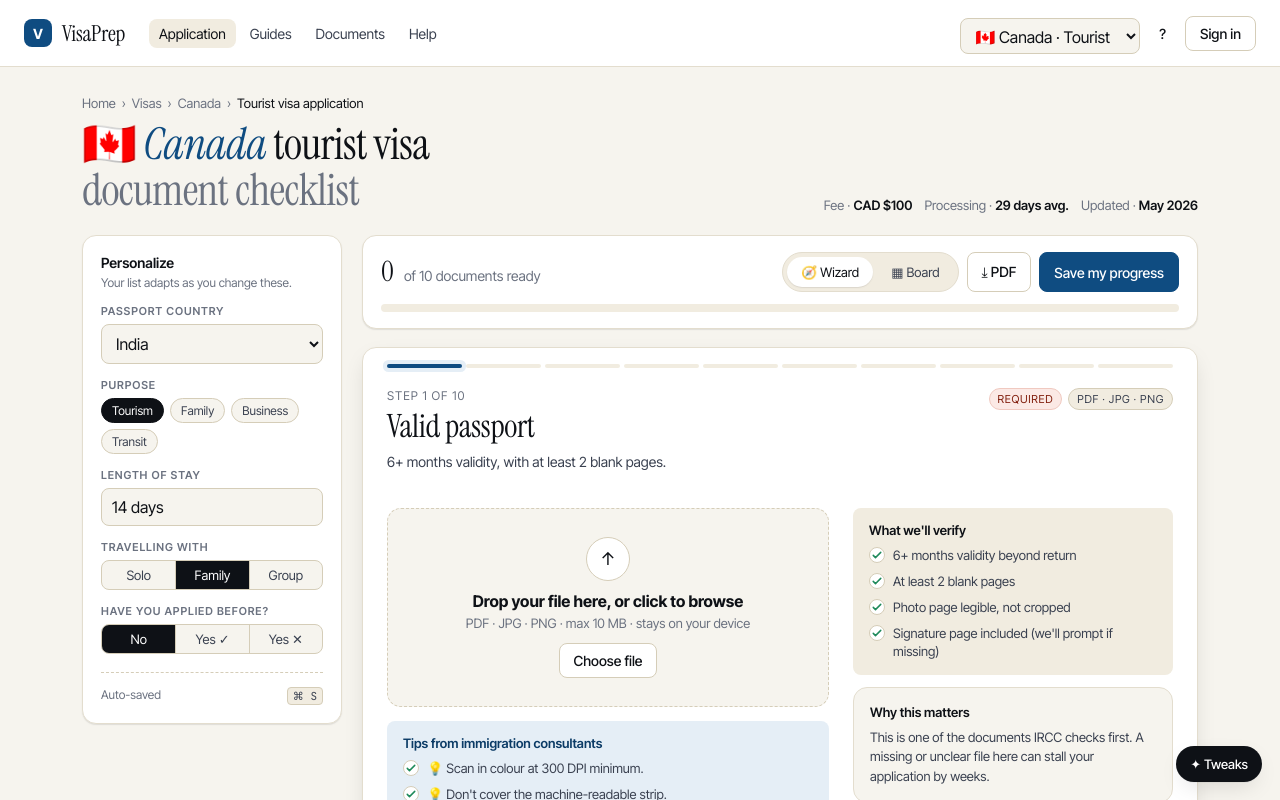
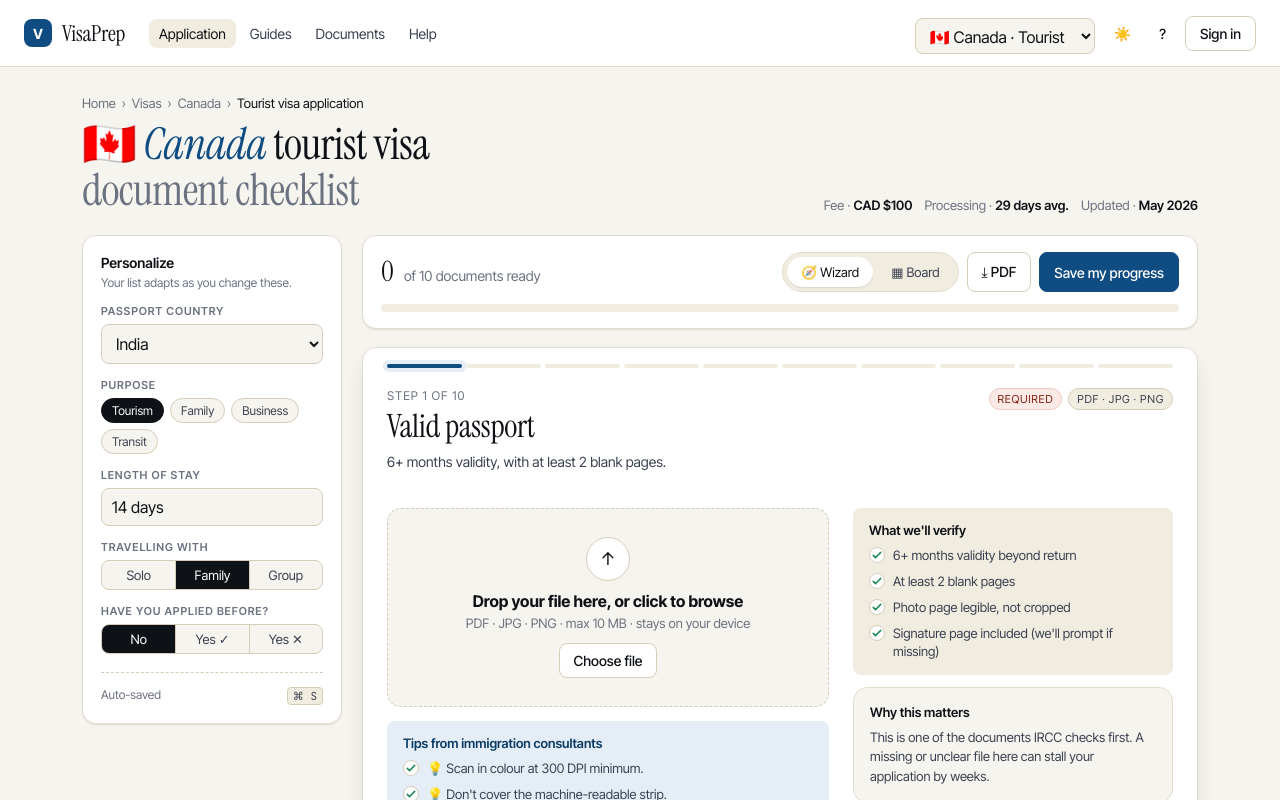
Before and after one commit to upadas/visaprep, a React (Vite) app: page / in a window 1280 px wide. Shown: the top 800 px of the page. Built offline with nearby package versions, Linux system fonts and the light colour scheme.

Commit message:
feat: replace TweaksPanel with TopBar theme toggle (light/dark/system)

```diff
--- a/src/App.jsx
+++ b/src/App.jsx
@@ -6,7 +6,6 @@ import TopBar from './components/TopBar'
 import Rail from './components/Rail'
 import ProgressBar from './components/ProgressBar'
 import Toast from './components/Toast'
-import TweaksPanel from './components/TweaksPanel'
 import Wizard from './wizard/Wizard'
 import Board from './board/Board'
 import SaveModal, { decodeState } from './components/SaveModal'
@@ -49,9 +48,19 @@ export default function App() {
   }, [])
 
   useEffect(() => {
-    document.body.dataset.theme   = tweaks.theme
-    document.body.dataset.density = tweaks.density
-  }, [tweaks.theme, tweaks.density])
+    const { theme } = tweaks
+    if (theme === 'dark') {
+      document.body.dataset.theme = 'dark'
+    } else if (theme === 'system') {
+      const mq = window.matchMedia('(prefers-color-scheme: dark)')
+      document.body.dataset.theme = mq.matches ? 'dark' : ''
+      const handler = (e) => { document.body.dataset.theme = e.matches ? 'dark' : '' }
+      mq.addEventListener('change', handler)
+      return () => mq.removeEventListener('change', handler)
+    } else {
+      document.body.dataset.theme = ''
+    }
+  }, [tweaks.theme])
 
   useEffect(() => {
     const onKey = (e) => {
@@ -84,6 +93,8 @@ export default function App() {
         onSaveModal={() => setSaveModalOpen(true)}
         page={page}
         onPage={setPage}
+        theme={tweaks.theme}
+        onTheme={(t) => setTweak('theme', t)}
       />
 
       {page === 'guides'    && <GuidesPage />}
@@ -155,7 +166,6 @@ export default function App() {
       </div>
       )}
 
-      <TweaksPanel tweaks={tweaks} setTweak={setTweak} />
       <Toast msg={toast.msg} show={toast.show} />
 
       {saveModalOpen && (
--- a/src/components/TopBar.jsx
+++ b/src/components/TopBar.jsx
@@ -1,6 +1,11 @@
 import { COUNTRIES } from '../data/countries'
 
-export default function TopBar({ country, onCountry, onSaveModal, page, onPage }) {
+const CYCLE = { light: 'dark', dark: 'system', system: 'light' }
+const ICON  = { light: '☀️',   dark: '🌙',      system: '💻' }
+
+export default function TopBar({ country, onCountry, onSaveModal, page, onPage, theme, onTheme }) {
+  const currentTheme = ICON[theme] ? theme : 'light'
+
   return (
     <header className="topbar">
       <div style={{ display: 'flex', alignItems: 'center', gap: 24 }}>
@@ -43,6 +48,14 @@ export default function TopBar({ country, onCountry, onSaveModal, page, onPage }
             <option key={k} value={k}>{v.flag} {v.name} · {v.visa}</option>
           ))}
         </select>
+        <button
+          className="btn ghost icon"
+          aria-label={`Switch to ${CYCLE[currentTheme]} mode`}
+          title={`Theme: ${currentTheme} — click to switch`}
+          onClick={() => onTheme(CYCLE[currentTheme])}
+        >
+          {ICON[currentTheme]}
+        </button>
         <button className="btn ghost icon" aria-label="Help">?</button>
         <button className="btn" onClick={onSaveModal}>Sign in</button>
       </div>
--- a/src/store/useStore.js
+++ b/src/store/useStore.js
@@ -20,14 +20,19 @@ const INITIAL = {
   profile: { passport: 'India', purpose: 'Tourism', stay: '14 days', party: 'Family', history: 'No' },
   statuses: {},
   files: {},
-  tweaks: { theme: 'blue', density: 'default' },
+  tweaks: { theme: 'light' },
 }
 
 export const useStore = create((set, get) => ({
   ...INITIAL,
   statuses: load(LS_STATUS, {}),
   files:    load(LS_FILES,  {}),
-  tweaks:   load(LS_TWEAKS, INITIAL.tweaks),
+  tweaks: (() => {
+    const raw = load(LS_TWEAKS, { theme: 'light' })
+    const valid = ['light', 'dark', 'system']
+    const theme = valid.includes(raw?.theme) ? raw.theme : 'light'
+    return { theme }
+  })(),
 
   setCountry: (country) => set({ country }),
   setView:    (view)    => set({ view }),
@@ -64,5 +69,5 @@ useStore.getInitialState = () => ({
   ...INITIAL,
   statuses: {},
   files: {},
-  tweaks: { ...INITIAL.tweaks },
+  tweaks: { theme: 'light' },
 })
```
Also changed, not shown: 1 other file (tests, documents, lock files or other folders).
